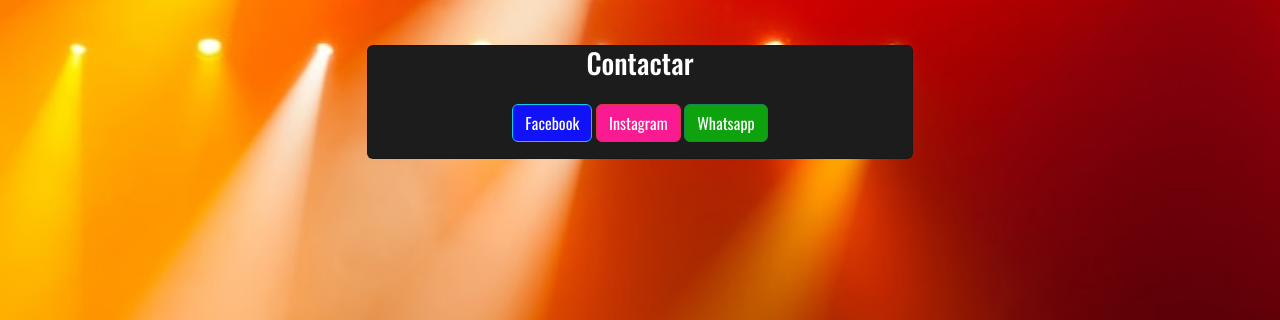
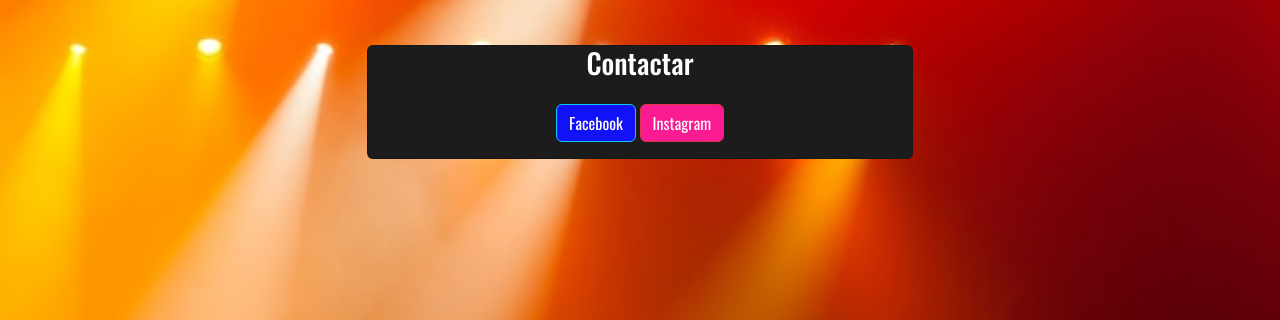
Before and after one commit to franco22bellido/sonidista_web, a plain HTML site: page index.html in a window 1280 px wide. Shown: the part 480-800 px from the top of the page. Drawn offline with Linux system fonts and the light colour scheme.

Commit message:
sin contacto de whatsapp incluido en los botones

```diff
--- a/index.html
+++ b/index.html
@@ -65,7 +65,7 @@
 
                     <a href="https://www.facebook.com/gustavodavid.bellido" class="btn btn-info" tabindex="">Facebook</a>
                     <a href="https://www.instagram.com/gustavodavidbellido/" class="btn btn-danger">Instagram</a>
-                    <a href="https://wa.me/5491126790805?text=Hola%20estoy%20interesado%20en%20realizar%20una%20contratación" class="btn btn-success">Whatsapp</a>
+
 
 
                     </div>
```
